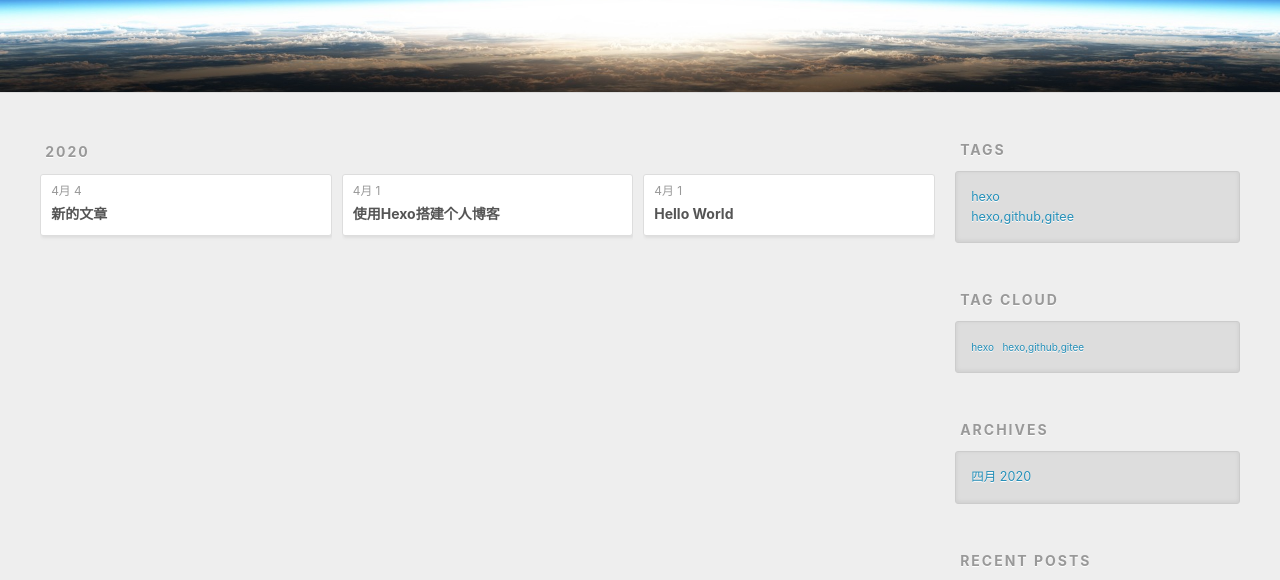
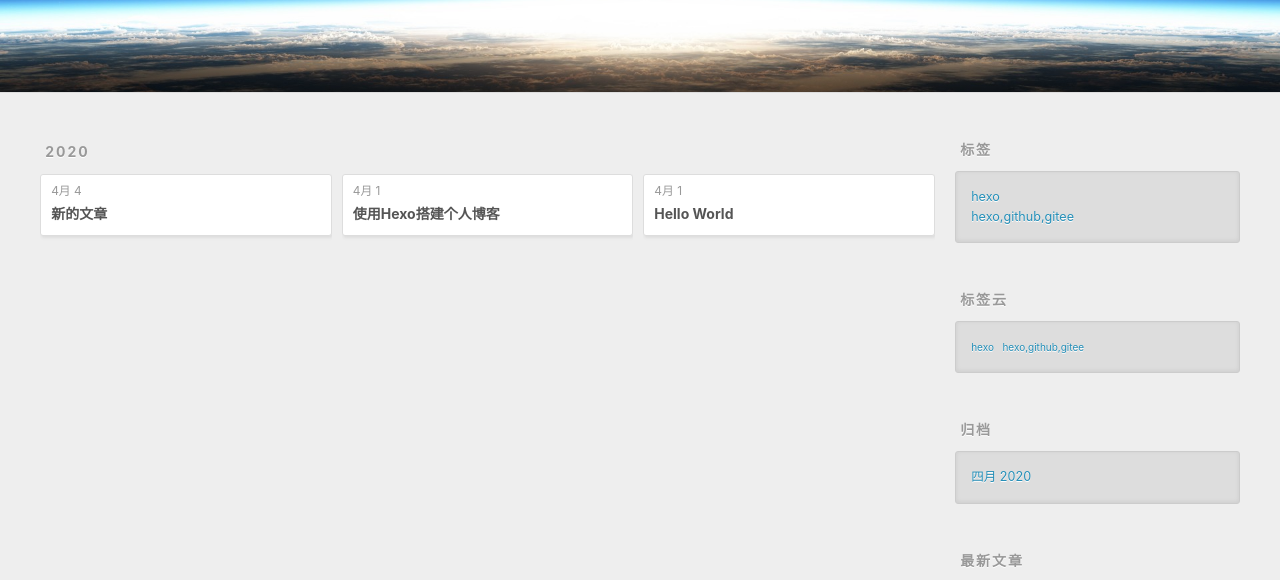
Before and after one commit to cs-yao/cs-yao.github.io, a plain HTML site: page archives/2020/04/index.html in a window 1280 px wide. Shown: the part 208-788 px from the top of the page. Drawn offline with nearby package versions, Linux system fonts and the light colour scheme.

Commit message:
Site updated: 2020-04-05 08:32:32

```diff
--- a/archives/2020/04/index.html
+++ b/archives/2020/04/index.html
@@ -5,7 +5,7 @@
 
 
 
-  <title>Archives: 2020/4 | 程式垚</title>
+  <title>归档: 2020/4 | 程式垚</title>
   <meta name="viewport" content="width=device-width, initial-scale=1, maximum-scale=1">
   <meta property="og:type" content="website">
 <meta property="og:title" content="程式垚">
@@ -53,7 +53,7 @@
 
           <a id="nav-rss-link" class="nav-icon" href="/atom.xml" title="RSS Feed"></a>
 
-        <a id="nav-search-btn" class="nav-icon" title="Search"></a>
+        <a id="nav-search-btn" class="nav-icon" title="搜索"></a>
       </nav>
       <div id="search-form-wrap">
         <form action="//google.com/search" method="get" accept-charset="UTF-8" class="search-form"><input type="search" name="q" class="search-form-input" placeholder="Search"><button type="submit" class="search-form-submit">&#xF002;</button><input type="hidden" name="sitesearch" value="http://cs-yao.github.io"></form>
@@ -144,7 +144,7 @@
 
 
   <div class="widget-wrap">
-    <h3 class="widget-title">Tags</h3>
+    <h3 class="widget-title">标签</h3>
     <div class="widget">
       <ul class="tag-list" itemprop="keywords"><li class="tag-list-item"><a class="tag-list-link" href="/tags/hexo/" rel="tag">hexo</a></li><li class="tag-list-item"><a class="tag-list-link" href="/tags/hexo-github-gitee/" rel="tag">hexo,github,gitee</a></li></ul>
     </div>
@@ -154,7 +154,7 @@
 
 
   <div class="widget-wrap">
-    <h3 class="widget-title">Tag Cloud</h3>
+    <h3 class="widget-title">标签云</h3>
     <div class="widget tagcloud">
       <a href="/tags/hexo/" style="font-size: 10px;">hexo</a> <a href="/tags/hexo-github-gitee/" style="font-size: 10px;">hexo,github,gitee</a>
     </div>
@@ -163,7 +163,7 @@
 
 
   <div class="widget-wrap">
-    <h3 class="widget-title">Archives</h3>
+    <h3 class="widget-title">归档</h3>
     <div class="widget">
       <ul class="archive-list"><li class="archive-list-item"><a class="archive-list-link" href="/archives/2020/04/">四月 2020</a></li></ul>
     </div>
@@ -173,7 +173,7 @@
 
 
   <div class="widget-wrap">
-    <h3 class="widget-title">Recent Posts</h3>
+    <h3 class="widget-title">最新文章</h3>
     <div class="widget">
       <ul>
 
```
Also changed, not shown: 2020/04/01/hello-world/index.html (+5 -5 lines), 2020/04/01/使用Hexo搭建个人博客/index.html (+5 -5 lines), 2020/04/04/新的文章/index.html (+5 -5 lines), archives/2020/index.html (+6 -6 lines), archives/index.html (+6 -6 lines), index.html (+5 -5 lines), tags/hexo-github-gitee/index.html (+5 -5 lines), tags/hexo/index.html (+5 -5 lines).
